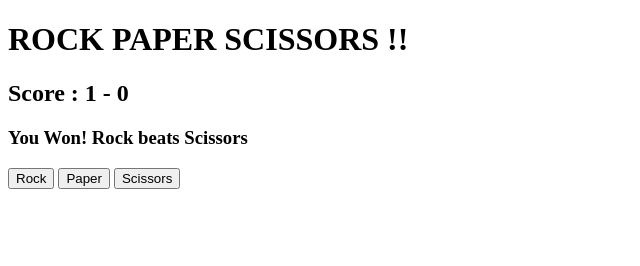
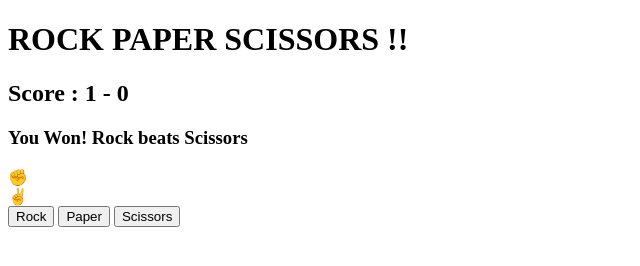
Before and after one commit to MewKay/rock-paper-scissors, a plain HTML site: page index.html in a window 1280 px wide. Both pictures are taken after a click on the button "Rock". Shown: the whole page, without its empty margins (0-640 px from the left). Drawn offline with Linux system fonts and the light colour scheme.

Commit message:
Add icons for the moves inside the page

```diff
--- a/index.html
+++ b/index.html
@@ -9,11 +9,11 @@
 </head>
 <body>
   <h1>ROCK PAPER SCISSORS !!</h1>
-  <h2 class="score-display">Score: 0 - 0</h2>
+  <h2 class="score-display">Score : 0 - 0</h2>
   <h3 class="announcer">Choose your move</h3>
   <div class="score-display">
-    <div class="move-show"></div>
-    <div class="move-show"></div>
+    <div class="move-show player"></div>
+    <div class="move-show computer"></div>
   </div>
   <button class="selection">Rock</button>
   <button class="selection">Paper</button>
--- a/script.js
+++ b/script.js
@@ -3,6 +3,8 @@ let computerScore=0;
 const selections = document.querySelectorAll(".selection");
 let announcer = document.querySelector(".announcer");
 let scoreDisplay = document.querySelector(".score-display");
+let playerMoveDisplay = document.querySelector(".player");
+let computerMoveDisplay = document.querySelector(".computer");
 
 selections.forEach(selection => selection.addEventListener("click", function (e) {
   playRound(e.target.textContent, getComputerChoice());
@@ -36,6 +38,9 @@ function playRound (playerSelection, computerSelection) {
     computerScore++;
   }
 
+  displayMoveIcon(playerSelection,playerMoveDisplay);
+  displayMoveIcon(computerSelection,computerMoveDisplay);
+
   scoreDisplay.textContent = `Score : ${playerScore} - ${computerScore}`;
 
   if( playerScore === 5 || computerScore === 5 ) {
@@ -59,3 +64,17 @@ function declareGameResult() {
 function getRandomBetween(min, max) {
   return Math.floor(Math.random() * (max - min + 1)) + min;
 }
+
+function displayMoveIcon (moveToDisplay, iconContainer) {
+  switch(moveToDisplay) {
+    case "Rock":
+      iconContainer.textContent = "✊";
+      break;
+    case "Paper":
+      iconContainer.textContent = "✋";
+      break;
+    case "Scissors":
+      iconContainer.textContent = "✌";
+      break;
+  }
+}
```
